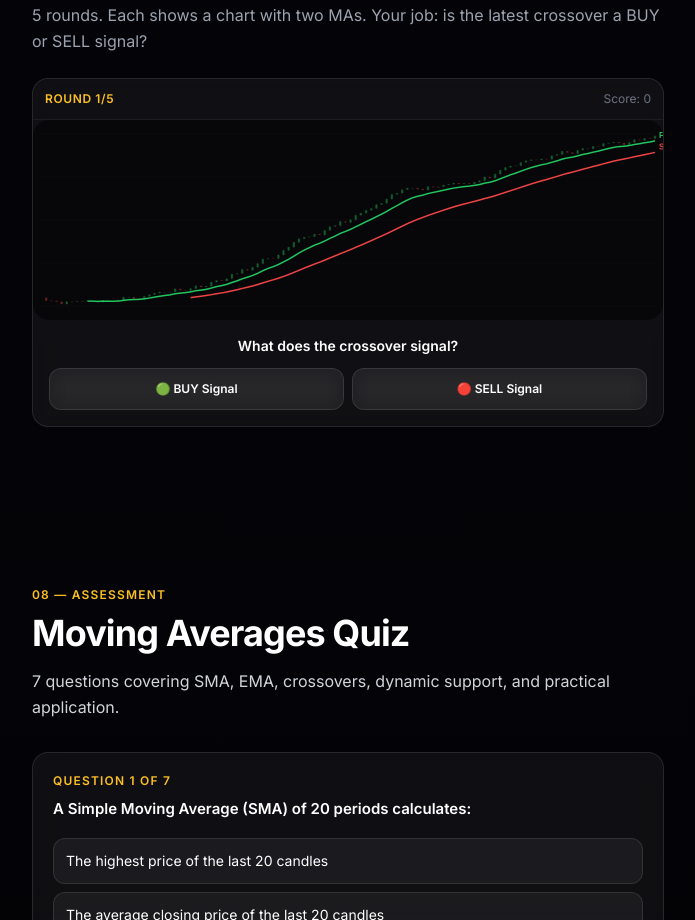
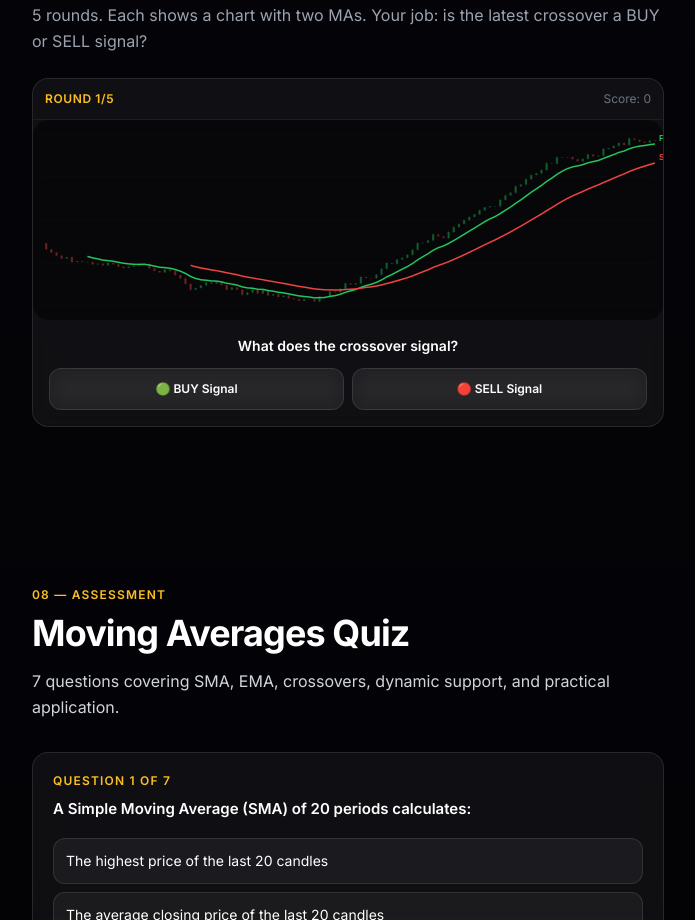
Before and after one commit to shezabs/interakktive-website, a Next.js app: page /academy/lesson/moving-averages in a window 1280 px wide. Shown: the part 5200-6120 px from the top of the page, without its empty margins (292-987 px from the left). Built offline with nearby package versions, Linux system fonts and the light colour scheme; no server answers.

Commit message:
fix: Crossover game now has distinct scenarios with visible trend reversals

```diff
--- a/app/academy/lesson/moving-averages/page.tsx
+++ b/app/academy/lesson/moving-averages/page.tsx
@@ -482,13 +482,26 @@ function CrossoverGame() {
   const [score, setScore] = useState(0);
   const [done, setDone] = useState(false);
 
-  const scenarios = useMemo(() => [
-    { prices: generatePrices(11, 120, 0.1), correct: 'buy' as const, explain: 'The fast MA crossed ABOVE the slow MA — a bullish crossover signal. Buy.' },
-    { prices: generatePrices(22, 120, -0.08), correct: 'sell' as const, explain: 'The fast MA crossed BELOW the slow MA — a bearish crossover. Sell or exit longs.' },
-    { prices: generatePrices(33, 120, 0.12), correct: 'buy' as const, explain: 'Another bullish crossover with price above both MAs — strong buy signal.' },
-    { prices: generatePrices(44, 120, -0.1), correct: 'sell' as const, explain: 'Fast MA diving below slow MA, price is falling — sell signal confirmed.' },
-    { prices: generatePrices(55, 120, 0.06), correct: 'buy' as const, explain: 'Bullish crossover in an uptrend — momentum is accelerating. Buy.' },
-  ], []);
+  const scenarios = useMemo(() => {
+    // Helper: generate prices with a trend shift to create a crossover
+    function crossData(seed: number, firstTrend: number, secondTrend: number, switchAt: number = 60): number[] {
+      const rand = seededRandom(seed);
+      const p: number[] = [100];
+      for (let i = 1; i < 120; i++) {
+        const noise = (rand() - 0.5) * 2;
+        const trend = i < switchAt ? firstTrend : secondTrend;
+        p.push(p[i - 1] + noise + trend);
+      }
+      return p;
+    }
+    return [
+      { prices: crossData(101, -0.3, 0.5, 50), correct: 'buy' as const, explain: 'Price was falling, then reversed upward. The fast MA crossed ABOVE the slow MA — bullish crossover. Buy.' },
+      { prices: crossData(202, 0.4, -0.6, 55), correct: 'sell' as const, explain: 'Price was rising, then reversed downward. The fast MA crossed BELOW the slow MA — bearish crossover. Sell.' },
+      { prices: crossData(303, -0.25, 0.45, 45), correct: 'buy' as const, explain: 'Downtrend turned into an uptrend. Fast MA is now above slow MA — bullish signal. Buy.' },
+      { prices: crossData(404, 0.35, -0.5, 60), correct: 'sell' as const, explain: 'Uptrend collapsed. Fast MA dove below slow MA — bearish crossover. Sell or go short.' },
+      { prices: crossData(505, -0.35, 0.55, 50), correct: 'buy' as const, explain: 'Strong reversal from downtrend to uptrend. Fast MA crossed above — buy signal confirmed.' },
+    ];
+  }, []);
 
   const sc = scenarios[round];
   const fast = useMemo(() => calcEMA(sc.prices, 10), [sc.prices]);
```
Also changed, not shown: 1 other file (tests, documents, lock files or other folders).
